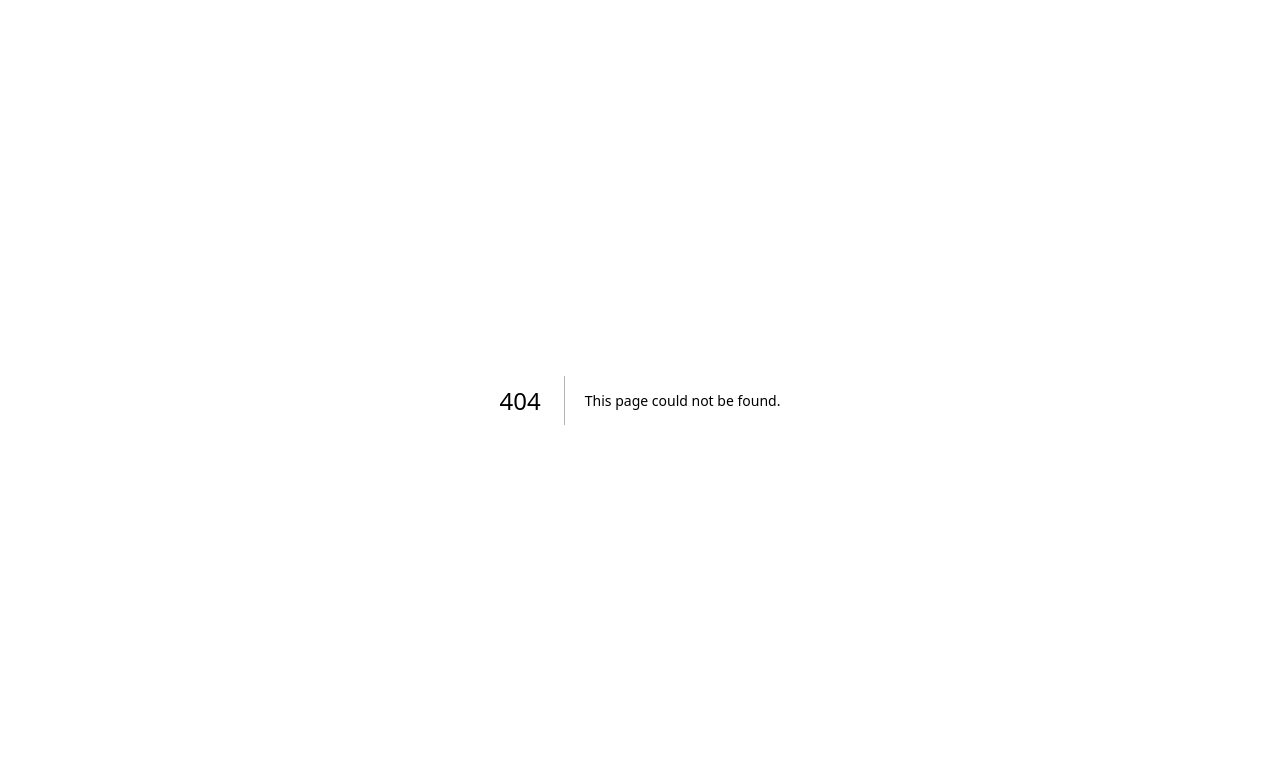
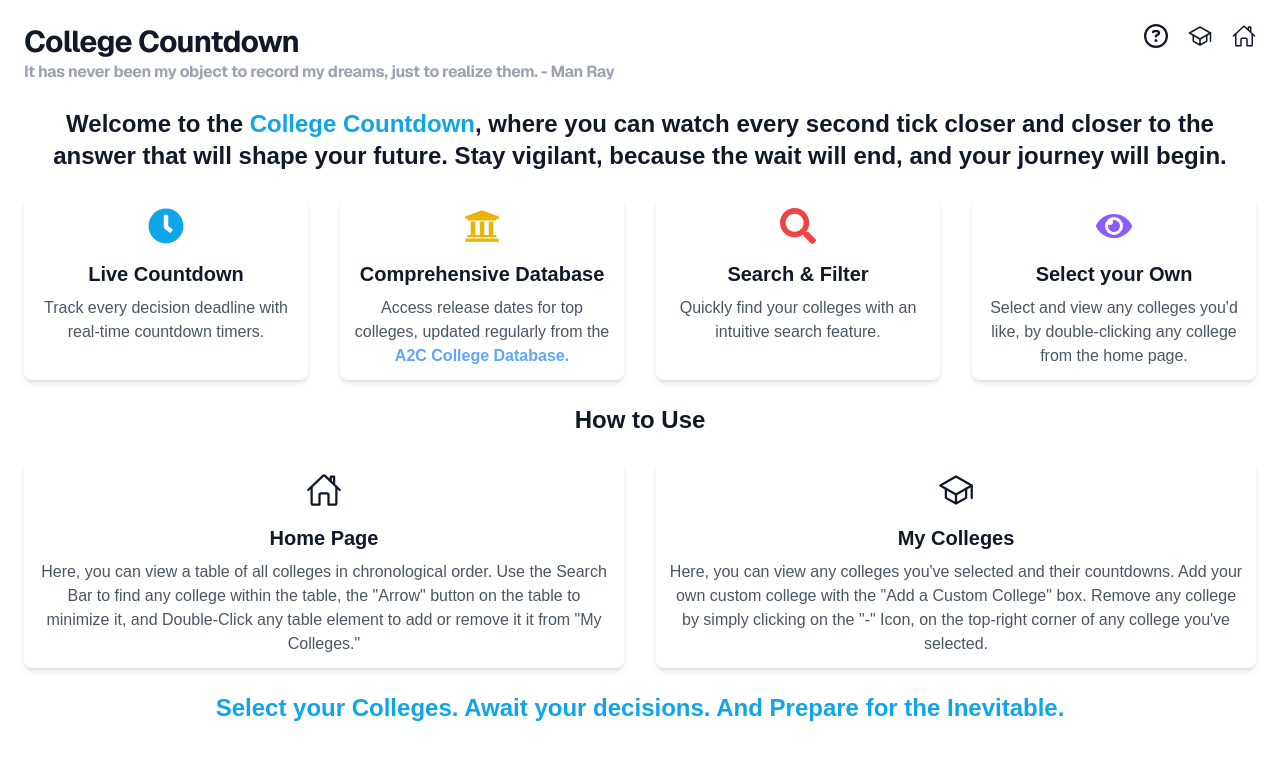
Before and after one commit to hoverdart/college-countdown, a Next.js app: page /about in a window 1280 px wide. Before the commit this address had no page. Shown: the top 760 px of the page. Built offline with nearby package versions, Linux system fonts and the light colour scheme.

Commit message:
added an "about" page

```diff
--- /dev/null
+++ b/app/about/page.tsx
@@ -0,0 +1,87 @@
+import NavBar from "../components/nav";
+import { FaClock, FaUniversity, FaSearch, FaEye } from "react-icons/fa";
+import { IoHomeOutline, IoSchoolOutline } from "react-icons/io5";
+import Link from 'next/link';
+
+export default function About() {
+  return (
+    <>
+      <NavBar />
+      <div className="w-full h-auto text-gray-900 dark:text-white p-6">
+
+        {/* Overview */}
+        <section className="text-center mb-6">
+          <h4 className="text-2xl font-semibold">
+          Welcome to the <span className="font-bold text-sky-500">College Countdown</span>, where you can watch every second tick closer and closer to the answer that will shape your future. Stay vigilant, because the wait will end, and your journey will begin.
+        </h4>
+        </section>
+
+        {/* Features  */}
+          <div className="grid md:grid-cols-4 gap-8 mt-6">
+
+            <div className="flex flex-col items-center text-center p-3 bg-white dark:bg-gray-800 rounded-lg shadow-md">
+              <FaClock className="text-4xl text-sky-500 mb-4" />
+              <h3 className="text-xl font-semibold">Live Countdown</h3>
+              <p className="mt-2 text-gray-600 dark:text-gray-400">
+                Track every decision deadline with real-time countdown timers.
+              </p>
+            </div>
+            <div className="flex flex-col items-center text-center p-3 bg-white dark:bg-gray-800 rounded-lg shadow-md">
+              <FaUniversity className="text-4xl text-yellow-500 mb-4" />
+              <h3 className="text-xl font-semibold">Comprehensive Database</h3>
+              <p className="mt-2 text-gray-600 dark:text-gray-400">
+                Access release dates for top colleges, updated regularly from the <a href="https://applyingto.college/decision-calendar" className="text-blue-400 hover:underline font-semibold">A2C College Database.</a>
+              </p>
+            </div>
+            <div className="flex flex-col items-center text-center p-3 bg-white dark:bg-gray-800 rounded-lg shadow-md">
+              <FaSearch className="text-4xl text-red-500 mb-4" />
+              <h3 className="text-xl font-semibold">Search & Filter</h3>
+              <p className="mt-2 text-gray-600 dark:text-gray-400">
+                Quickly find your colleges with an intuitive search feature.
+              </p>
+            </div>
+            <div className="flex flex-col items-center text-center p-3 bg-white dark:bg-gray-800 rounded-lg shadow-md">
+              <FaEye className="text-4xl text-violet-500 mb-4" />
+              <h3 className="text-xl font-semibold">Select your Own</h3>
+              <p className="mt-2 text-gray-600 dark:text-gray-400">
+                Select and view any colleges you&apos;d like, by double-clicking any college from the home page.
+              </p>
+            </div>
+          </div>
+
+        {/* How to Use */}
+        <section className="mt-6 text-center">
+          <h2 className="text-2xl font-bold">How to Use</h2>
+          <div className="grid grid-cols-2 gap-8 mt-6">
+
+            <div className="flex flex-col items-center text-center p-3 bg-white dark:bg-gray-800 rounded-lg shadow-md">
+            <Link key="Home" href="/">
+                    <IoHomeOutline className="text-4xl text-gray-900 dark:text-white transition-all hover:scale-125 hover:text-yellow-800 mb-4"/>
+            </Link>
+              <h3 className="text-xl font-semibold">Home Page</h3>
+              <p className="mt-2 text-gray-600 dark:text-gray-400">
+                Here, you can view a table of all colleges in chronological order. Use the Search Bar to find any college within the table, the &quot;Arrow&quot; button on the table to minimize it, and Double-Click any table element to add or remove it it from &quot;My Colleges.&quot;
+              </p>
+            </div>
+            <div className="flex flex-col items-center text-center p-3 bg-white dark:bg-gray-800 rounded-lg shadow-md">
+            <Link key="My Colleges" href="/myColleges">
+                    <IoSchoolOutline className="text-4xl text-gray-900 dark:text-white transition-all hover:scale-125 hover:text-sky-300 mb-4"/>
+                </Link>
+              <h3 className="text-xl font-semibold">My Colleges</h3>
+              <p className="mt-2 text-gray-600 dark:text-gray-400">
+                Here, you can view any colleges you&apos;ve selected and their countdowns. Add your own custom college with the &quot;Add a Custom College&quot; box. Remove any college by simply clicking on the &quot;-&quot; Icon, on the top-right corner of any college you&apos;ve selected.
+              </p>
+            </div>
+          </div>
+        </section>
+
+        <section className="text-center mt-6">
+        <h4 className="text-2xl font-bold text-sky-500">
+            Select your Colleges. Await your decisions. And Prepare for the Inevitable.
+        </h4>
+        </section>
+
+      </div>
+    </>
+  );
+}
--- a/app/components/nav.tsx
+++ b/app/components/nav.tsx
@@ -1,6 +1,7 @@
 "use client";
 import Link from 'next/link';
 import { IoHomeOutline, IoSchoolOutline } from "react-icons/io5";
+import { FaRegCircleQuestion } from "react-icons/fa6";
 import RandomQuote from "./RandomQuote"
 
 export default function NavBar() {
@@ -10,7 +11,10 @@ export default function NavBar() {
                 <h1 className="text-2xl/7 font-bold text-gray-900 dark:text-white sm:truncate sm:text-3xl sm:tracking-tight">College Countdown</h1>
                 <RandomQuote />
                 </div>
-                <div className="flex flex-row gap-8">
+                <div className="flex flex-row gap-5">
+                <Link key="About the Site" href="/about">
+                    <FaRegCircleQuestion className="text-2xl text-gray-900 dark:text-white transition-all hover:scale-125 hover:text-yellow-300"/>
+                </Link>
                 <Link key="My Colleges" href="/myColleges">
                     <IoSchoolOutline className="text-2xl text-gray-900 dark:text-white transition-all hover:scale-125 hover:text-sky-300"/>
                 </Link>
```
